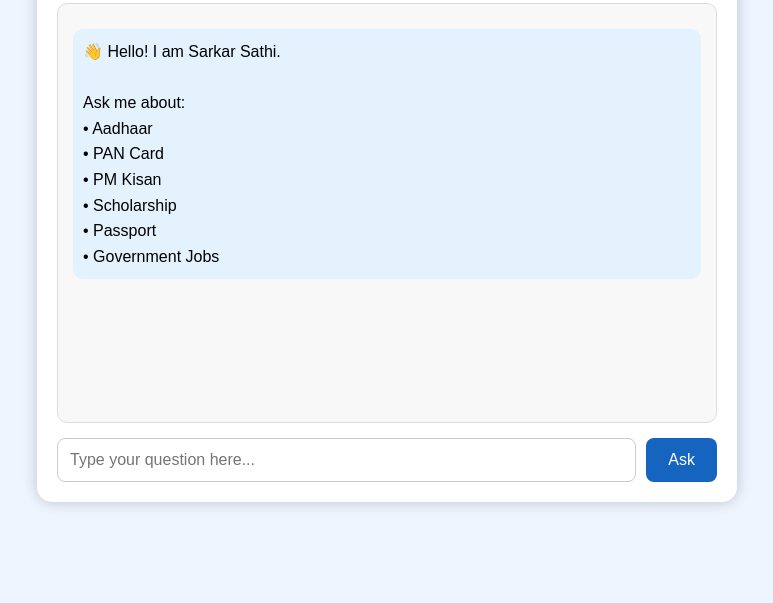
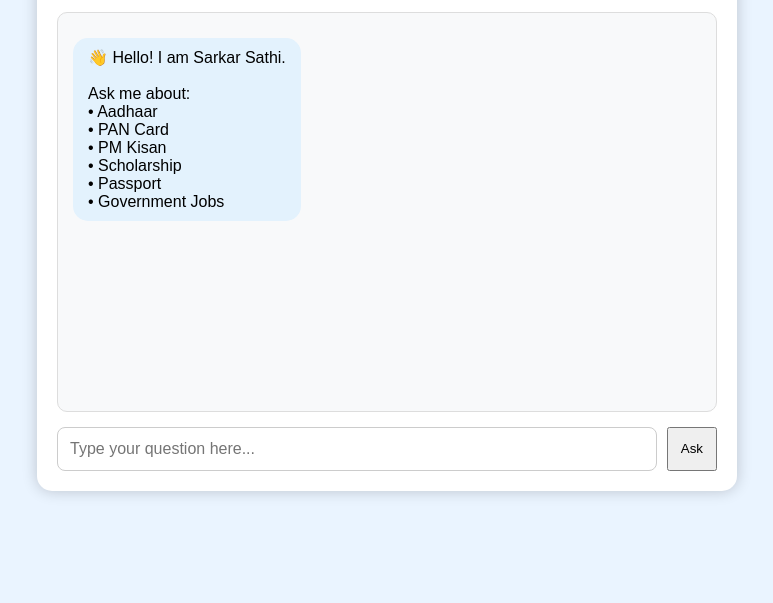
Before and after one commit to deepukumari8415/Sarkar-Sathi-Lite, a plain HTML site: page index.html in a window 1280 px wide. Shown: the part 197-800 px from the top of the page, without its empty margins (253-1026 px from the left). Drawn offline with Linux system fonts and the light colour scheme.

Commit message:
Update style.css

```diff
--- a/style.css
+++ b/style.css
@@ -2,11 +2,11 @@
     margin:0;
     padding:0;
     box-sizing:border-box;
-font-family:Arial,sans-serif;
+    font-family:Arial, sans-serif;
 }
 
 body{
-background:#eef5ff;
+    background:#eaf4ff;
     display:flex;
     justify-content:center;
     align-items:center;
@@ -14,81 +14,72 @@ height:100vh;
 }
 
 .container{
-width:95%;
+    width:90%;
     max-width:700px;
     background:#fff;
     border-radius:15px;
     padding:20px;
-box-shadow:0 0 15px rgba(0,0,0,.2);
+    box-shadow:0 0 15px rgba(0,0,0,0.2);
 }
 
 h1{
     text-align:center;
-color:#1565c0;
+    color:#0d47a1;
+    margin-bottom:5px;
 }
 
 p{
     text-align:center;
-margin:8px 0 15px;
     color:#666;
+    margin-bottom:15px;
 }
 
 #chatBox{
-height:420px;
+    height:400px;
     overflow-y:auto;
     border:1px solid #ddd;
+    border-radius:10px;
     padding:15px;
-border-radius:10px;
-background:#f8f8f8;
+    background:#f8f9fa;
 }
 
 .user{
     background:#1565c0;
-color:white;
-padding:10px;
-border-radius:10px;
+    color:#fff;
+    padding:10px 15px;
+    border-radius:15px;
     margin:10px 0;
-text-align:right;
+    width:fit-content;
+    max-width:80%;
+    margin-left:auto;
+    word-wrap:break-word;
 }
 
 .bot{
     background:#e3f2fd;
-padding:10px;
-border-radius:10px;
+    color:#000;
+    padding:10px 15px;
+    border-radius:15px;
     margin:10px 0;
-line-height:1.6;
+    width:fit-content;
+    max-width:80%;
+    word-wrap:break-word;
 }
 
 .inputArea{
     display:flex;
     margin-top:15px;
-gap:10px;
 }
 
 #userInput{
     flex:1;
     padding:12px;
+    border:1px solid #ccc;
+    border-radius:8px;
     font-size:16px;
-border-radius:8px;
-border:1px solid #ccc;
     outline:none;
 }
 
-button{
-padding:12px 22px;
-border:none;
-background:#1565c0;
-color:white;
-font-size:16px;
-border-radius:8px;
-cursor:pointer;
-}
-
-button:hover{
-background:#0d47a1;
-}
-
-ul{
-margin-left:20px;
-margin-top:8px;
-}
+#sendBtn{
+    margin-left:10px;
+    padding:12px
```
Lines whose indentation alone changed are shown as unchanged.
